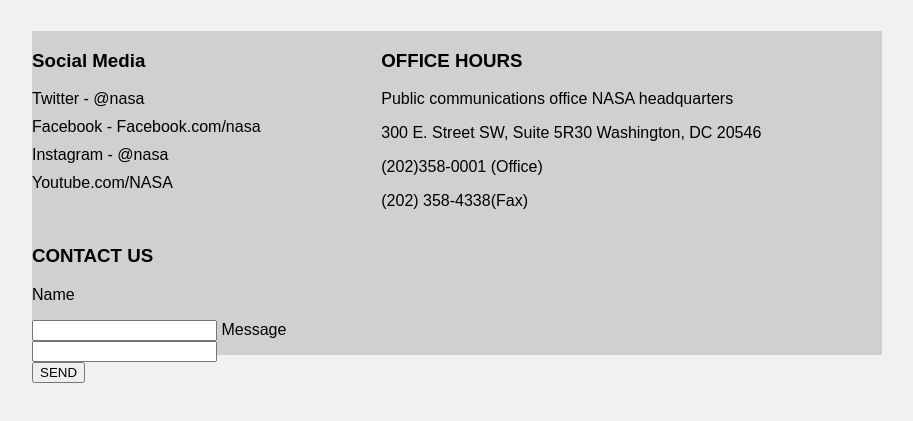
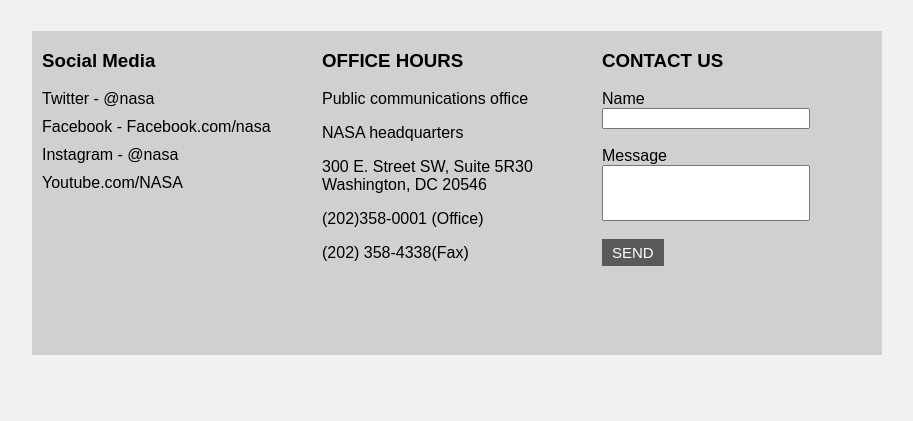
Before and after one commit to scottydixon/nasa-, a plain HTML site: page index.html in a window 1280 px wide. Shown: the part 453-874 px from the top of the page, without its empty margins (183-1096 px from the left). Drawn offline with Linux system fonts and the light colour scheme.

Commit message:
last commit

```diff
--- a/index.html
+++ b/index.html
@@ -31,7 +31,8 @@
         </div>
             <div class="col-2">
                     <h3>OFFICE HOURS</h3>
-                    <p>Public communications office NASA headquarters</p>
+                    <p>Public communications office </p>
+                    <p>NASA headquarters</p>
                     <p>300 E. Street SW, Suite 5R30 Washington, DC 20546</p>
                     <p>(202)358-0001 (Office)</p>
                     <p>(202) 358-4338(Fax)</p>
@@ -39,12 +40,12 @@
         <div class="col-3">
             <h3>CONTACT US</h3>
             <form>
-                <p>Name</p>
-                <input type="text" placeholder="">
-
+                <form>Name</form>
+                <input type="text" style="width:200px" >
+                <br><br>
                 <form>Message</form>
-                <input type="text" placeholder="">
-                <br>
+                <input type="text" style= width:200px;height:50px >
+                <br><br>
                 <button type="submit">SEND</button>
             </form>
         </div>
--- a/style.css
+++ b/style.css
@@ -31,6 +31,7 @@ body{
     display: flex;
     flex-direction: row;
     flex-wrap: wrap;
+    justify-content: space-evenly;
     margin-top: 30px;
     margin-right: auto;
     margin-left: auto;
@@ -53,26 +54,30 @@ footer div h3{
     display: block;
     text-decoration: none;
     color: black;
+    width: 270px;
     margin-bottom:10px;
-    flex-grow: 2;
 }
 
 
 .col-2 {
-    flex-grow: 2;
     color: black;
+    width: 270px;
 }
 
 .col-1 a{
     display: block;
     text-decoration: none;
     color: black;
+    width: 270px;
     margin-bottom:10px;
 }
 
 .col-3 {
     color: black;
-    flex-grow: 2;
+    width: 270px;
+}
+.box-2 {
+    height: 50px;
 }
 
 .form {
@@ -85,11 +90,11 @@ footer div h3{
 }
 
 
-form button {
-    background: rgb(105, 104, 104);
+button {
+    background: rgb(90, 88, 88);
     border: 0px solid black;
     color: white;
-    padding: 10px 30px;
+    padding: 5px 10px;
     font-size: 15px;
     cursor: pointer;
 }
```
